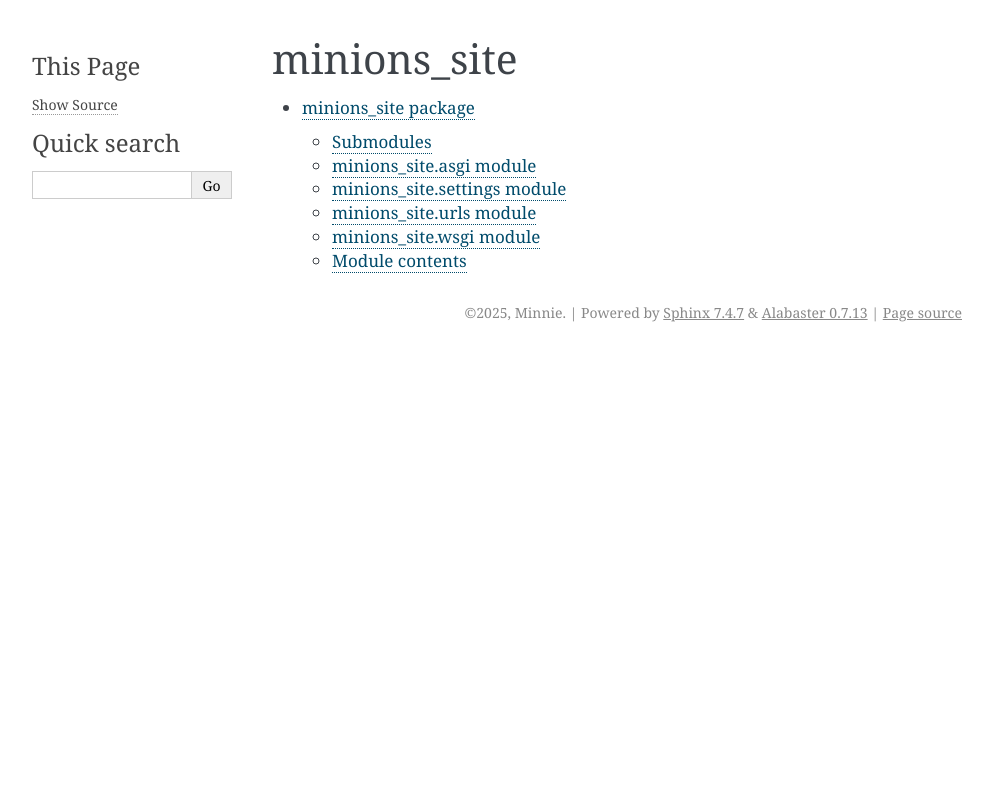
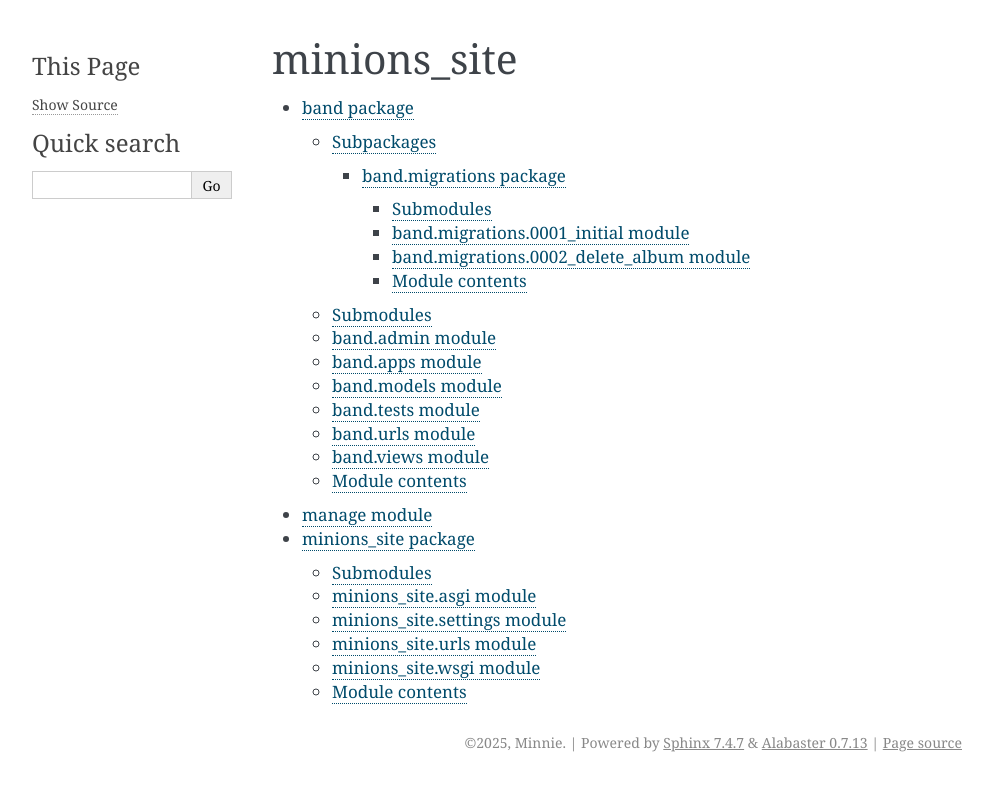
Before and after one commit to MrsWinchester/minions., a Sphinx documentation site: the page built from docs/source/modules.rst, in a window 1280 px wide. Shown: the top 791 px of the page, without its empty margins (148-1141 px from the left). Built offline with Sphinx 7.4.7, drawn with Linux system fonts in a browser that asks for light colours.

Commit message:
docs: include band.models and band.views in API; rebuild HTML

```diff
--- /dev/null
+++ b/docs/source/band.migrations.rst
@@ -0,0 +1,29 @@
+band.migrations package
+=======================
+
+Submodules
+----------
+
+band.migrations.0001\_initial module
+------------------------------------
+
+.. automodule:: band.migrations.0001_initial
+   :members:
+   :show-inheritance:
+   :undoc-members:
+
+band.migrations.0002\_delete\_album module
+------------------------------------------
+
+.. automodule:: band.migrations.0002_delete_album
+   :members:
+   :show-inheritance:
+   :undoc-members:
+
+Module contents
+---------------
+
+.. automodule:: band.migrations
+   :members:
+   :show-inheritance:
+   :undoc-members:
--- /dev/null
+++ b/docs/source/band.rst
@@ -0,0 +1,69 @@
+band package
+============
+
+Subpackages
+-----------
+
+.. toctree::
+   :maxdepth: 4
+
+   band.migrations
+
+Submodules
+----------
+
+band.admin module
+-----------------
+
+.. automodule:: band.admin
+   :members:
+   :show-inheritance:
+   :undoc-members:
+
+band.apps module
+----------------
+
+.. automodule:: band.apps
+   :members:
+   :show-inheritance:
+   :undoc-members:
+
+band.models module
+------------------
+
+.. automodule:: band.models
+   :members:
+   :show-inheritance:
+   :undoc-members:
+
+band.tests module
+-----------------
+
+.. automodule:: band.tests
+   :members:
+   :show-inheritance:
+   :undoc-members:
+
+band.urls module
+----------------
+
+.. automodule:: band.urls
+   :members:
+   :show-inheritance:
+   :undoc-members:
+
+band.views module
+-----------------
+
+.. automodule:: band.views
+   :members:
+   :show-inheritance:
+   :undoc-members:
+
+Module contents
+---------------
+
+.. automodule:: band
+   :members:
+   :show-inheritance:
+   :undoc-members:
--- a/docs/source/modules.rst
+++ b/docs/source/modules.rst
@@ -4,4 +4,6 @@ minions_site
 .. toctree::
    :maxdepth: 4
 
+   band
+   manage
    minions_site
```
Also changed, not shown: docs/source/manage.rst (added, +7 -0 lines).
